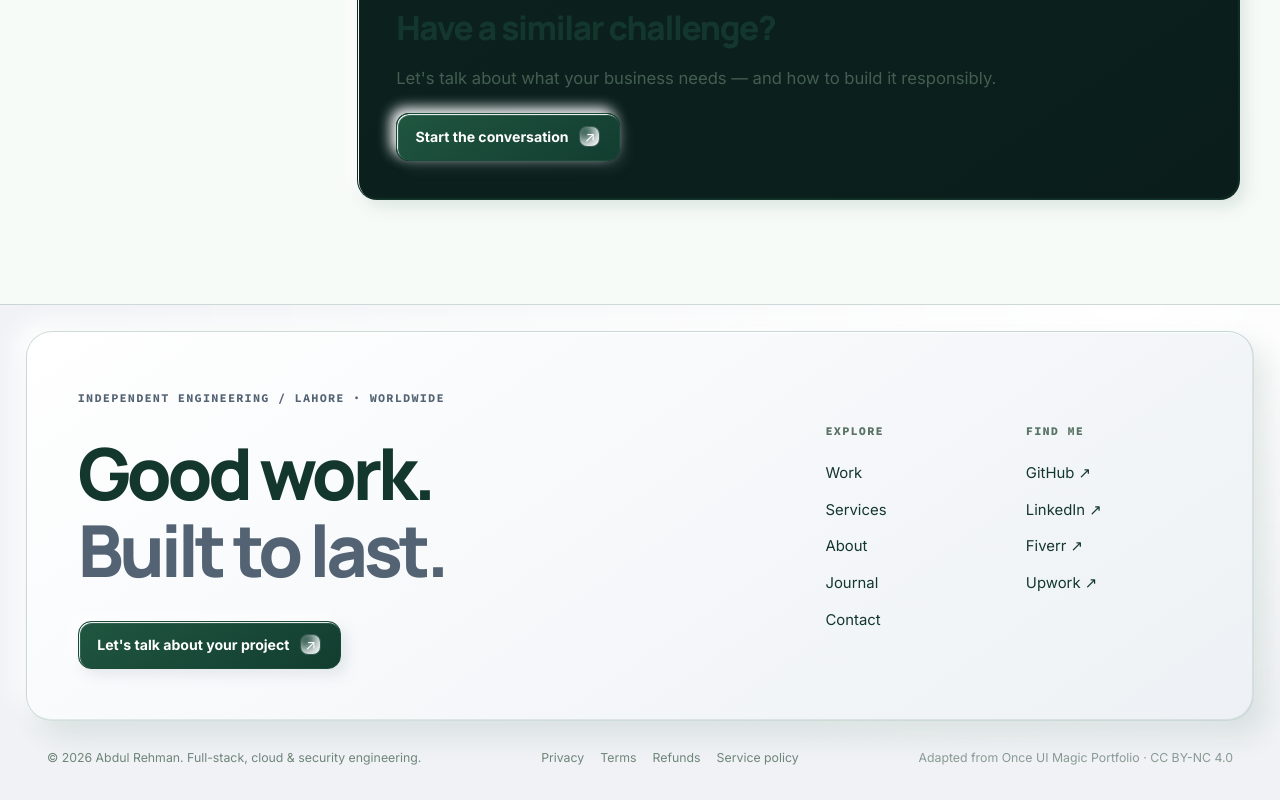
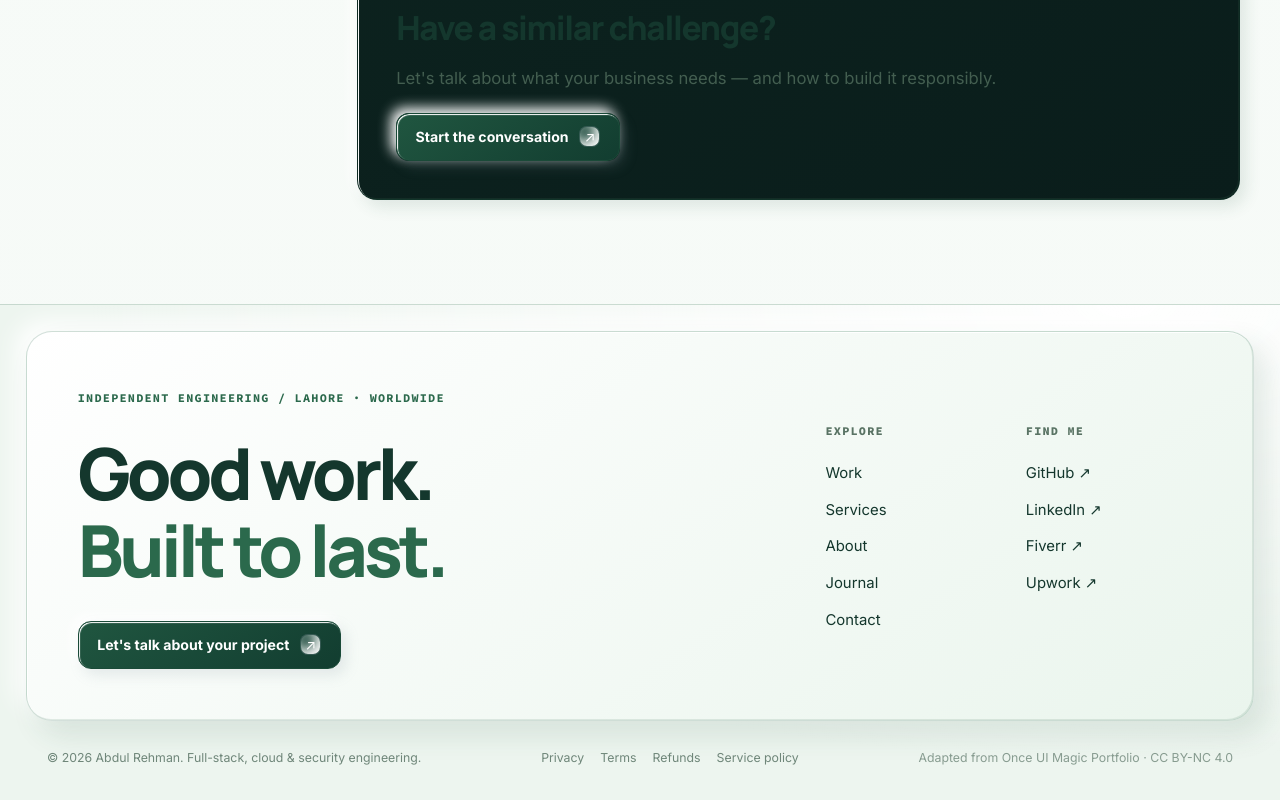
Before and after one commit to abdulrehman-dev-ai/abdulrehman, a Next.js app: page /work/anyarabic in a window 1280 px wide. Shown: the part 3562-4362 px from the top of the page. Built offline with nearby package versions, Linux system fonts and the light colour scheme; no server answers.

Commit message:
style(day): unify existing light surfaces with white and emerald

```diff
--- a/src/components/Footer.module.scss
+++ b/src/components/Footer.module.scss
@@ -28,9 +28,9 @@
 
 
 /* Silky neutral footer treatment for Day Mode. */
-:global(html.neo-portfolio[data-theme="light"]) .outer {border-color:var(--neo-border);background:radial-gradient(ellipse at 88% 0%,#ffffff,transparent 65%),#f0f2f5;}
-:global(html.neo-portfolio[data-theme="light"]) .main {background:linear-gradient(145deg,#ffffff,#edf1f5);border-color:var(--neo-border);}
+:global(html.neo-portfolio[data-theme="light"]) .outer {border-color:var(--neo-border);background:radial-gradient(ellipse at 88% 0%,#ffffff,transparent 65%),#EDF5EF;}
+:global(html.neo-portfolio[data-theme="light"]) .main {background:linear-gradient(145deg,#ffffff,#EAF5ED);border-color:var(--neo-border);}
 :global(html.neo-portfolio[data-theme="light"]) .eyebrow,
-:global(html.neo-portfolio[data-theme="light"]) .left em {color:#536373;}
+:global(html.neo-portfolio[data-theme="light"]) .left em {color:#2B694C;}
 :global(html.neo-portfolio[data-theme="light"]) .right a:hover,
-:global(html.neo-portfolio[data-theme="light"]) .bottom a:hover {color:#293e51;}
+:global(html.neo-portfolio[data-theme="light"]) .bottom a:hover {color:#123D30;}
```
